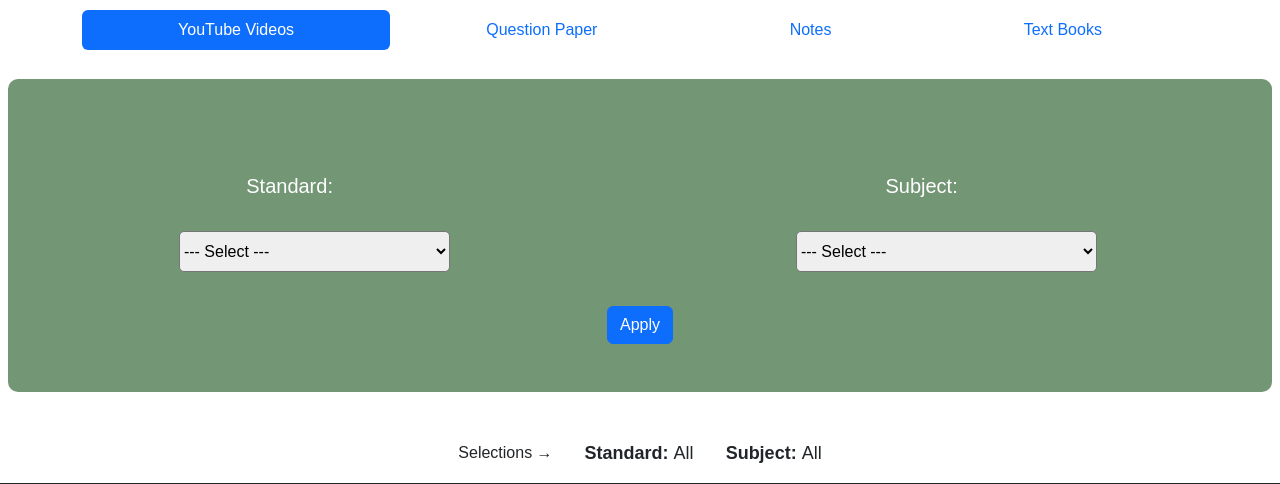
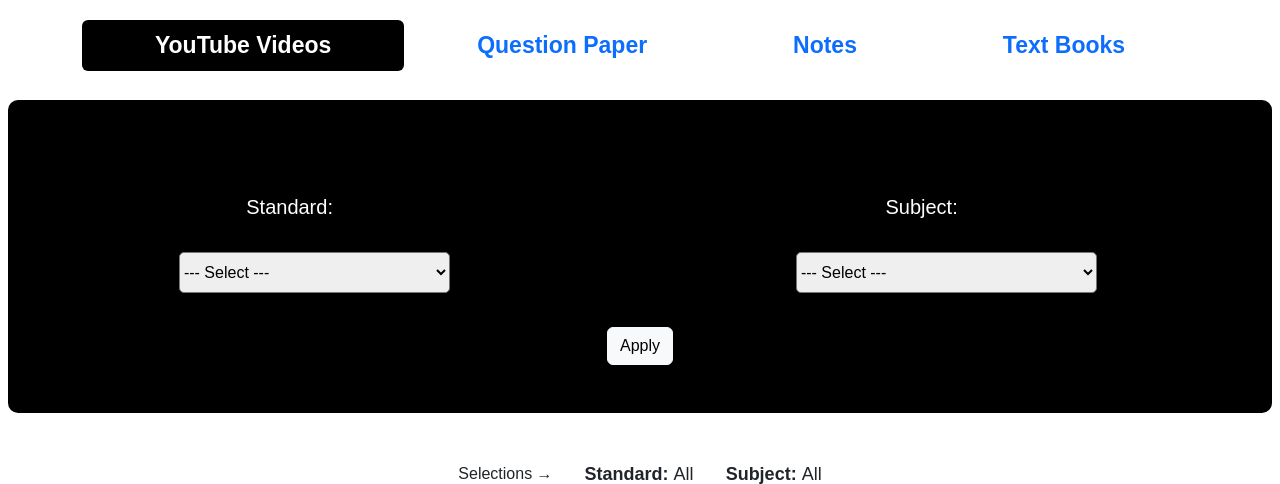
Before and after one commit to ujshaikh/wearestudents, a Django app: page / in a window 1280 px wide. Shown: the part 1234-1718 px from the top of the page. Run offline with Django 5.2, Linux system fonts and the light colour scheme; data comes from the database, SQL or seed files in the repository; some libraries are stand-ins or nearby versions.

Commit message:
styling changes : colors

```diff
--- a/tenurdu/templates/index.html
+++ b/tenurdu/templates/index.html
@@ -39,7 +39,7 @@
         </div>
         {% endif %}
         <div class="text-center pt-3">
-            <img src="https://res.cloudinary.com/dmq0rgph0/image/upload/v1708828106/WhatsApp_Image_2024-02-23_at_11.31.40_PM_ufhixg.jpg" width="400px" alt="select one of the following" class="img-fluid">
+            <img src="https://res.cloudinary.com/dmq0rgph0/image/upload/v1716008782/select_n8xamb.jpg" width="400px" alt="select one of the following" class="img-fluid">
         </div>
 
         <div class="container tabs-container pt-3">
@@ -64,7 +64,7 @@
                 <div class="form-container d-md-flex justify-content-around align-items-center my-4">{{filter.form}}</div>
 
                 <div class="text-center">
-                    <button type="submit" class="btn btn-primary">Apply</button>
+                    <button type="submit" class="btn btn-light">Apply</button>
                 </div>
             </form>
         </div>
@@ -226,6 +226,14 @@
     </div>
 
     <style>
+        .nav-link {
+            font-weight: bold !important;
+            font-size: 23px !important;
+        }
+        .nav-link.active{
+            color:white !important;
+            background-color: black !important;
+        }
         a{
             text-decoration: none;
             color: white;
@@ -252,7 +260,7 @@
         }
 
         .select-container {
-            background-color: #739675; /* Green shade */
+            background-color: black; /* Green shade */
             color: white;
             border-radius: 10px;
         }
```
Also changed, not shown: tenurdu/templates/books.html (+11 -3 lines), tenurdu/templates/notes.html (+11 -3 lines), tenurdu/templates/qpaper.html (+11 -3 lines).
